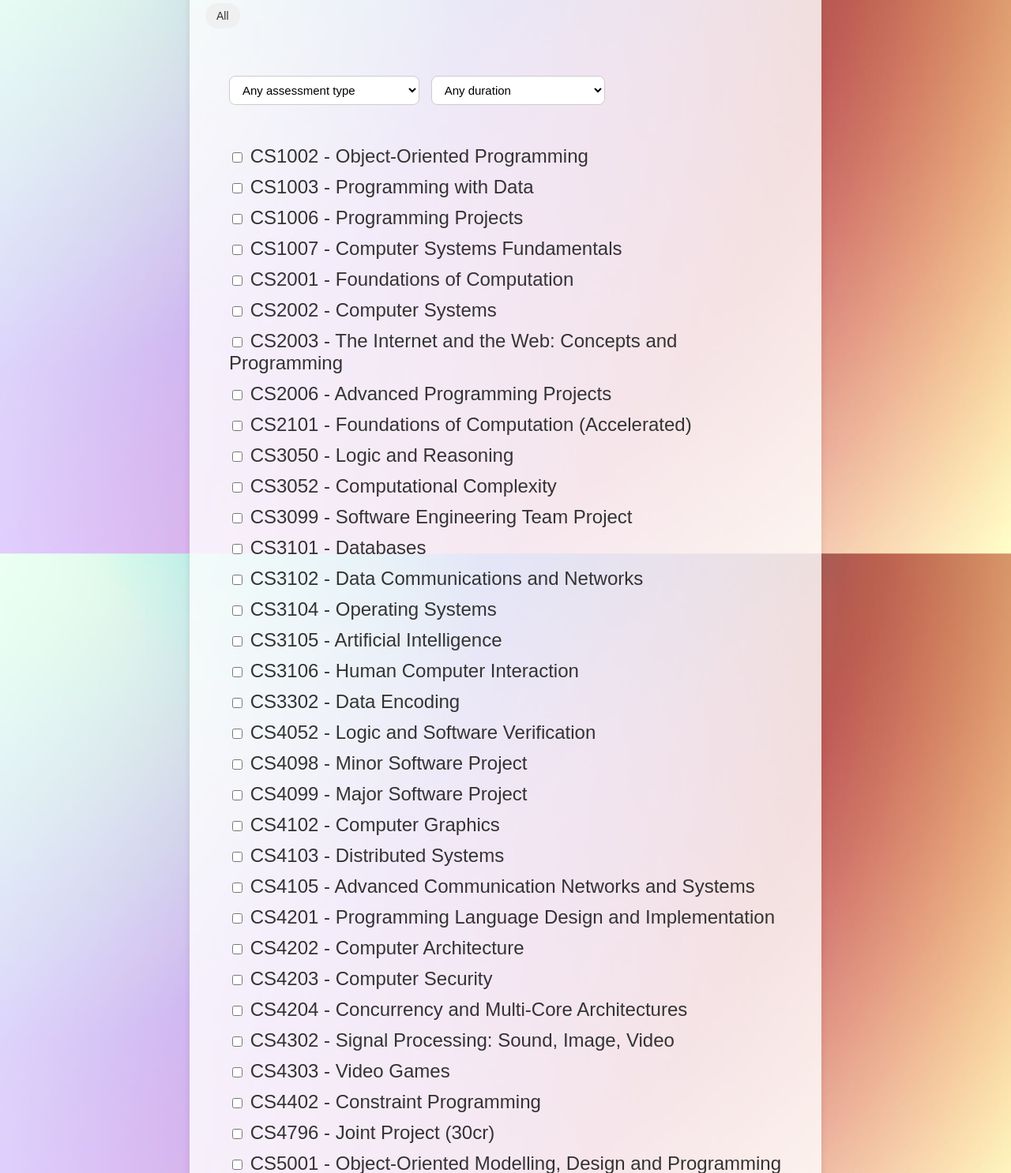
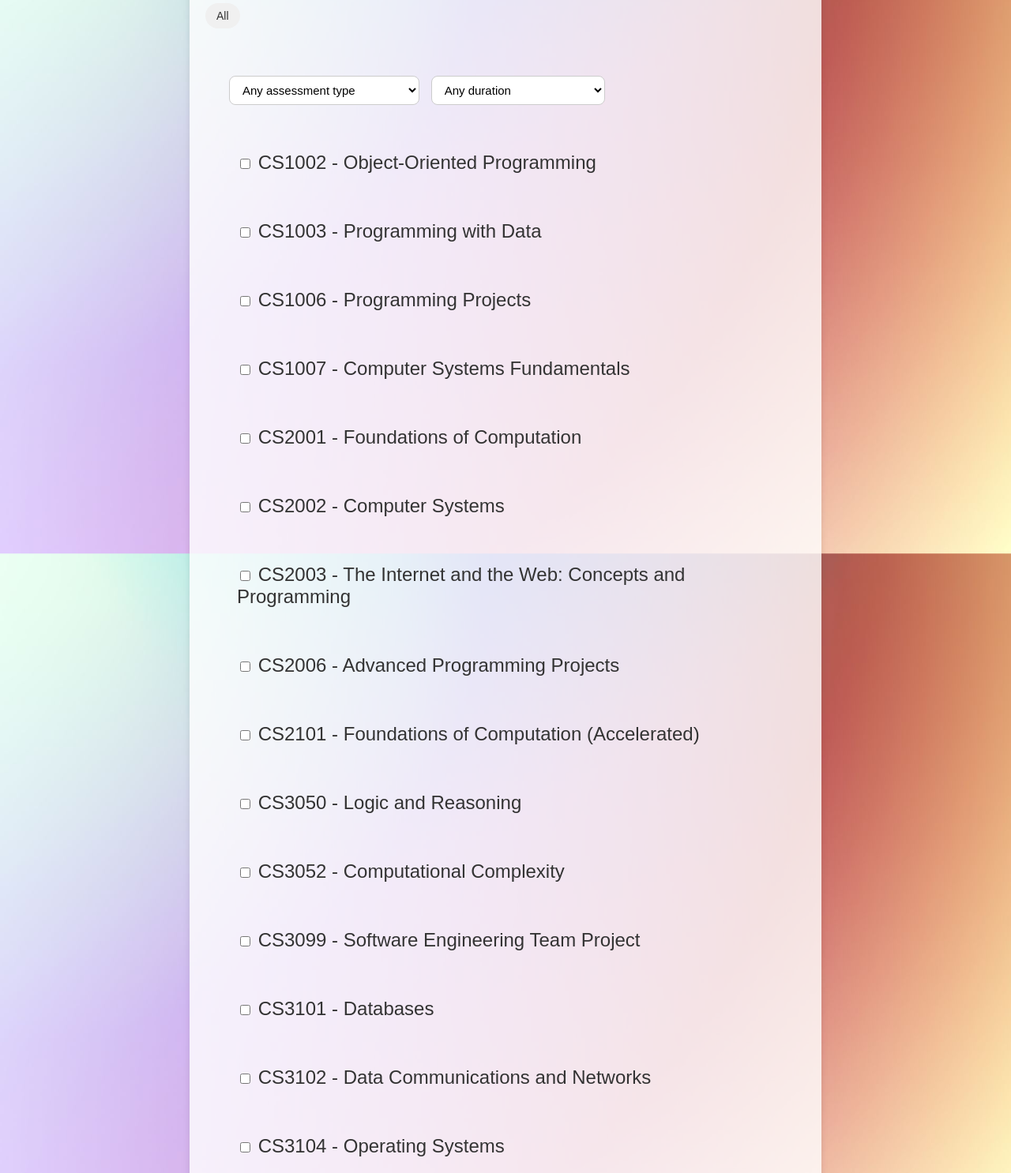
Before and after one commit to VeronikaShevc/module-picker, a FastAPI app: page / in a window 1280 px wide. Shown: the part 152-1638 px from the top of the page at 79% size. Run offline with FastAPI, Linux system fonts and the light colour scheme.

Commit message:
add hover effect and spacing to module rows

```diff
--- a/static/style.css
+++ b/static/style.css
@@ -119,3 +119,16 @@ select {
 .status-already_passed {
     background-color: #d3d3d3;
 }
+
+label {
+    display: block;
+    padding: 8px 10px;
+    margin-bottom: 4px;
+    border-radius: 6px;
+    cursor: pointer;
+    transition: background-color 0.15s;
+}
+
+label:hover {
+    background-color: #ffe4a3;
+}
```
